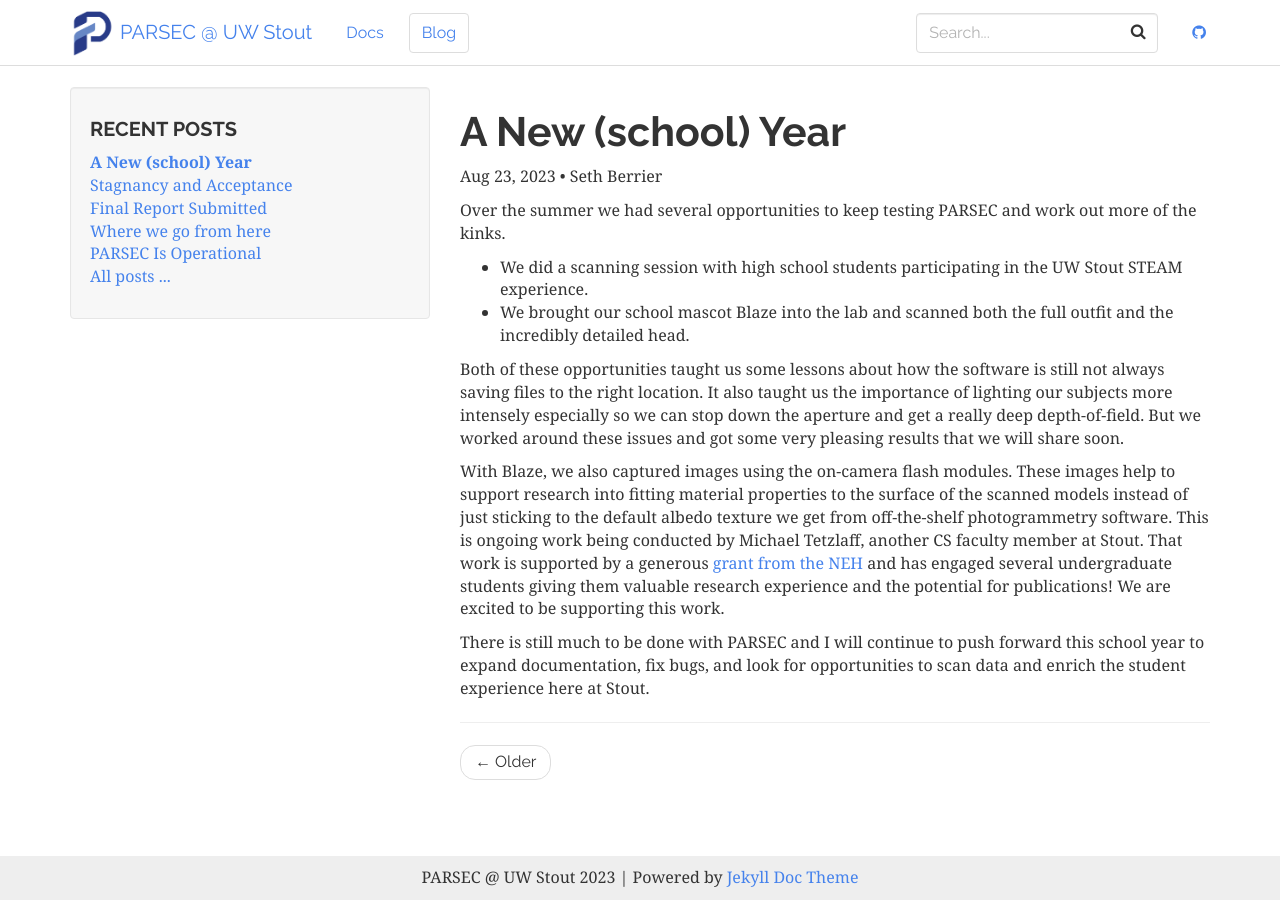
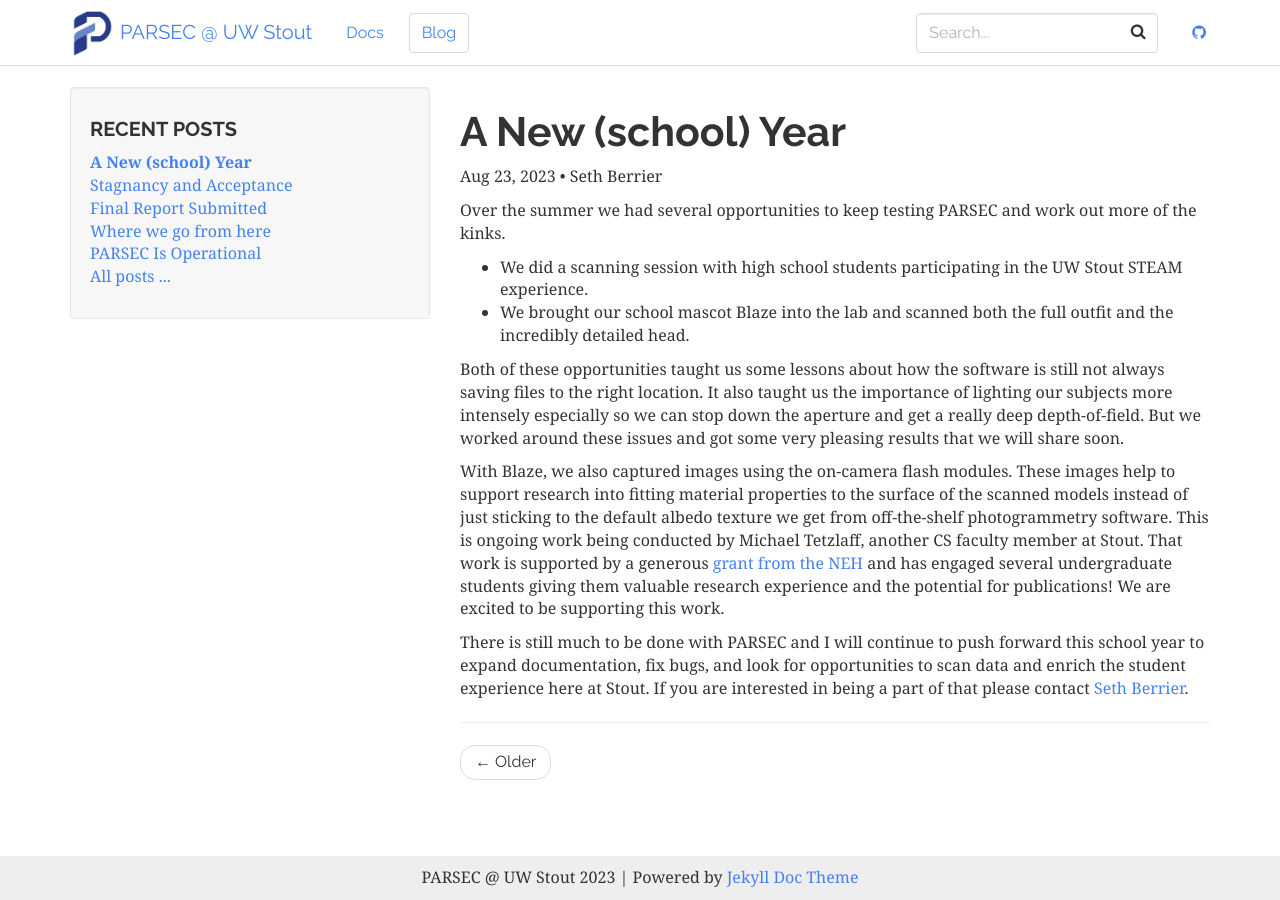
Before and after one commit to UWStout/PARSEC-project, a Jekyll site: the page built from _posts/2023-08-23-A-New-Year.md, in a window 1280 px wide. Built offline with Jekyll 4.4.1, drawn with Linux system fonts in a browser that asks for light colours.

Commit message:
Trying to for a pages update

```diff
--- a/_posts/2023-08-23-A-New-Year.md
+++ b/_posts/2023-08-23-A-New-Year.md
@@ -13,4 +13,4 @@ Both of these opportunities taught us some lessons about how the software is sti
 
 With Blaze, we also captured images using the on-camera flash modules. These images help to support research into fitting material properties to the surface of the scanned models instead of just sticking to the default albedo texture we get from off-the-shelf photogrammetry software. This is ongoing work being conducted by Michael Tetzlaff, another CS faculty member at Stout.  That work is supported by a generous [grant from the NEH](https://securegrants.neh.gov/publicquery/main.aspx?f=1&gn=PR-290101-23) and has engaged several undergraduate students giving them valuable research experience and the potential for publications!  We are excited to be supporting this work.
 
-There is still much to be done with PARSEC and I will continue to push forward this school year to expand documentation, fix bugs, and look for opportunities to scan data and enrich the student experience here at Stout.
+There is still much to be done with PARSEC and I will continue to push forward this school year to expand documentation, fix bugs, and look for opportunities to scan data and enrich the student experience here at Stout. If you are interested in being a part of that please contact [Seth Berrier](mailto:berriers@uwstout.edu).
```
